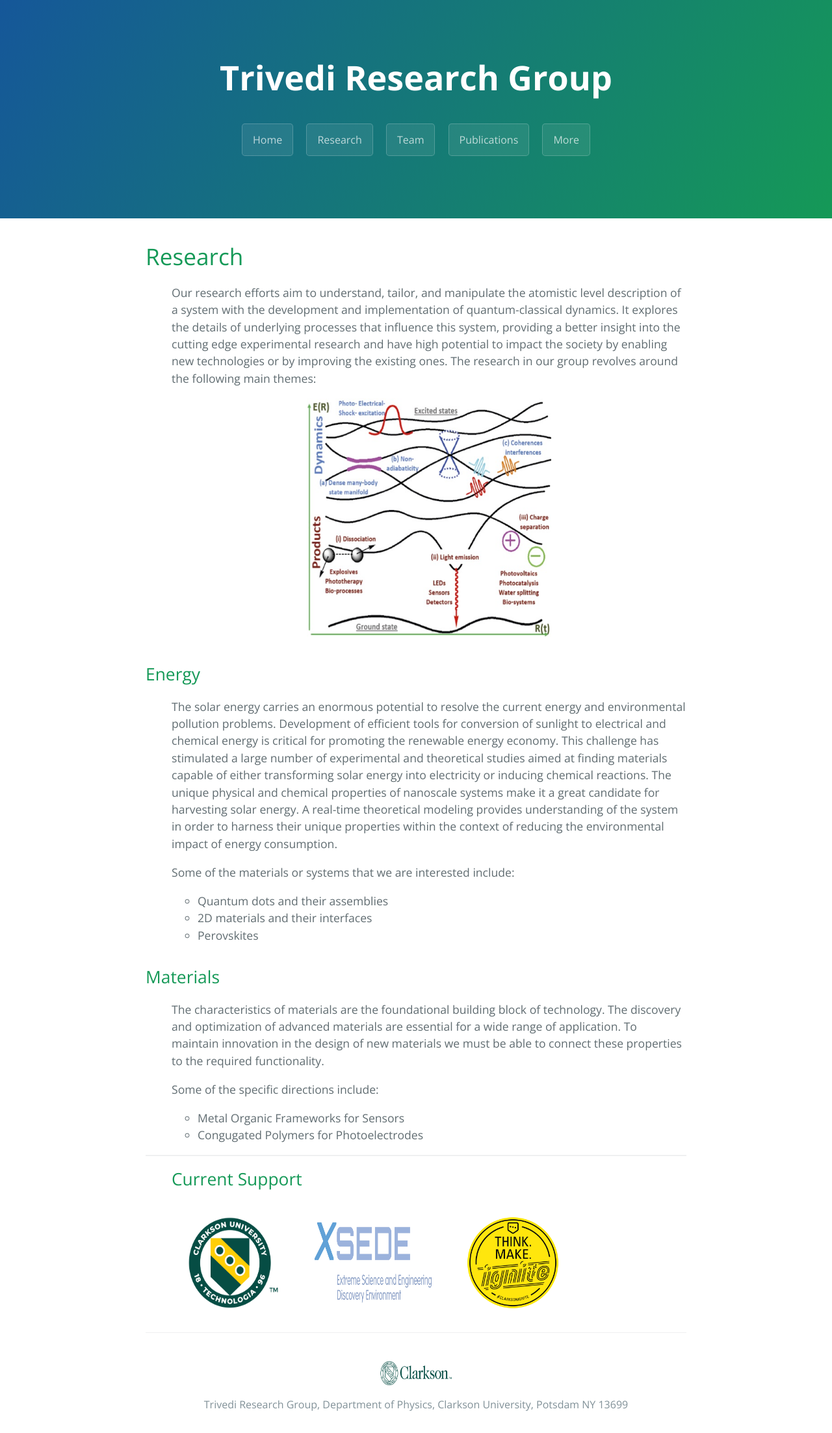
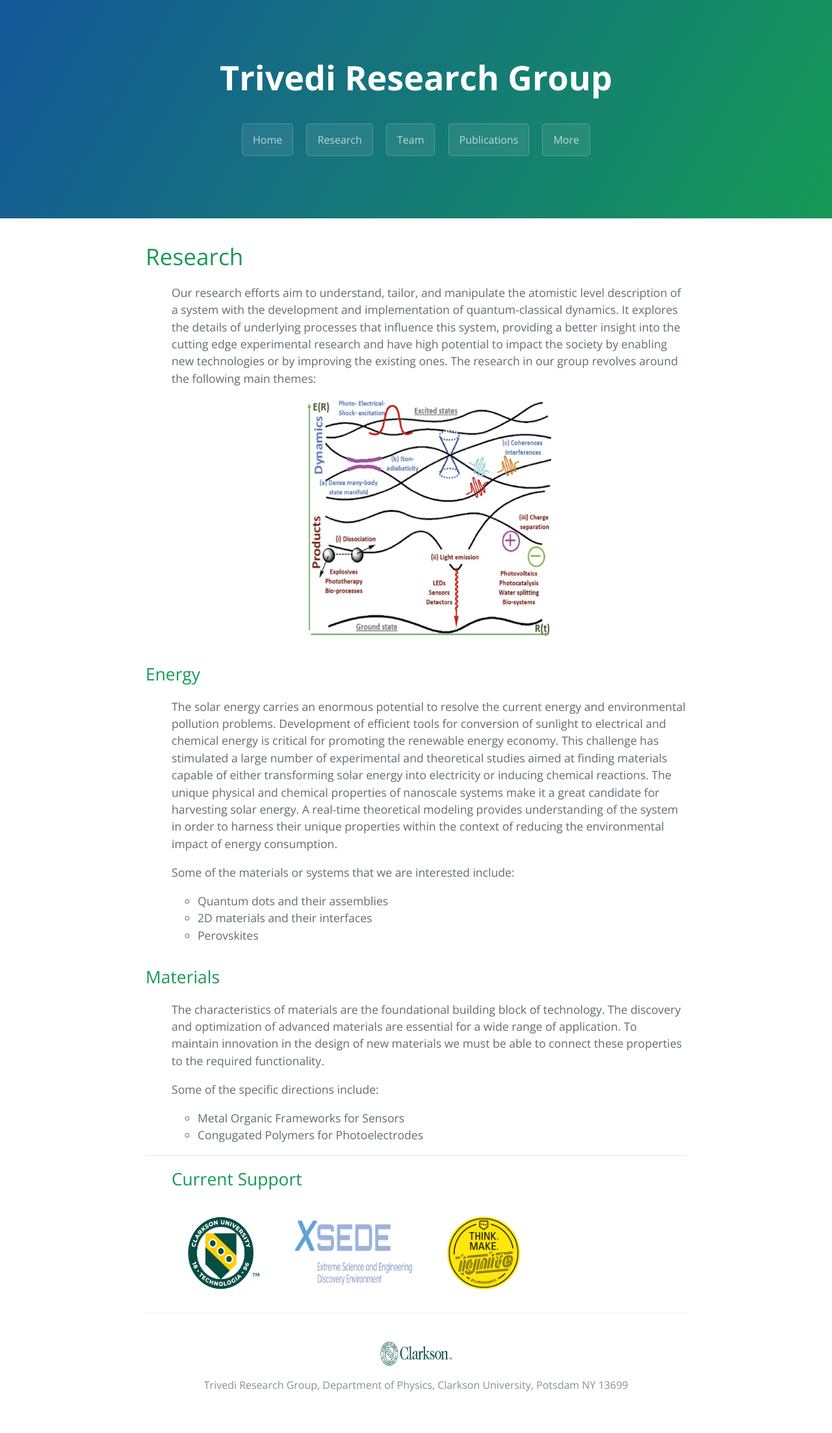
Before and after one commit to dharatrivedi/dharatrivedi.github.io, a Jekyll site: the page built from research.html, in a window 1280 px wide. Shown: the whole page at 65% size. Built offline with Jekyll 4.4.1, drawn with Linux system fonts in a browser that asks for light colours; after the commit the page ends 2175 px from its top, so only the background shows below that.

Commit message:
Update research.html

```diff
--- a/research.html
+++ b/research.html
@@ -47,9 +47,9 @@
   <h2>Current Support</h2>
 </ul>
 <ul class="clearfix">
-  <img class="img1" src="/images/logo.png" alt="ClarksonU" width="150" height="150"  hspace="20">
-  <img class="img1" src="/images/xsede-full-color.jpg" alt="NSF-XSEDE" width="200" height="150"  hspace="20">
-  <img class="img1" src="/images/ClarksonUIgnite.jpg" alt="Ignite" width="150" height="150"  hspace="20">
+  <img class="img1" src="/images/logo.png" alt="ClarksonU" width="120" height="120"  hspace="20">
+  <img class="img1" src="/images/xsede-full-color.jpg" alt="NSF-XSEDE" width="200" height="120"  hspace="20">
+  <img class="img1" src="/images/ClarksonUIgnite.jpg" alt="Ignite" width="120" height="120"  hspace="20">
 </ul>
 
 </div>
```
